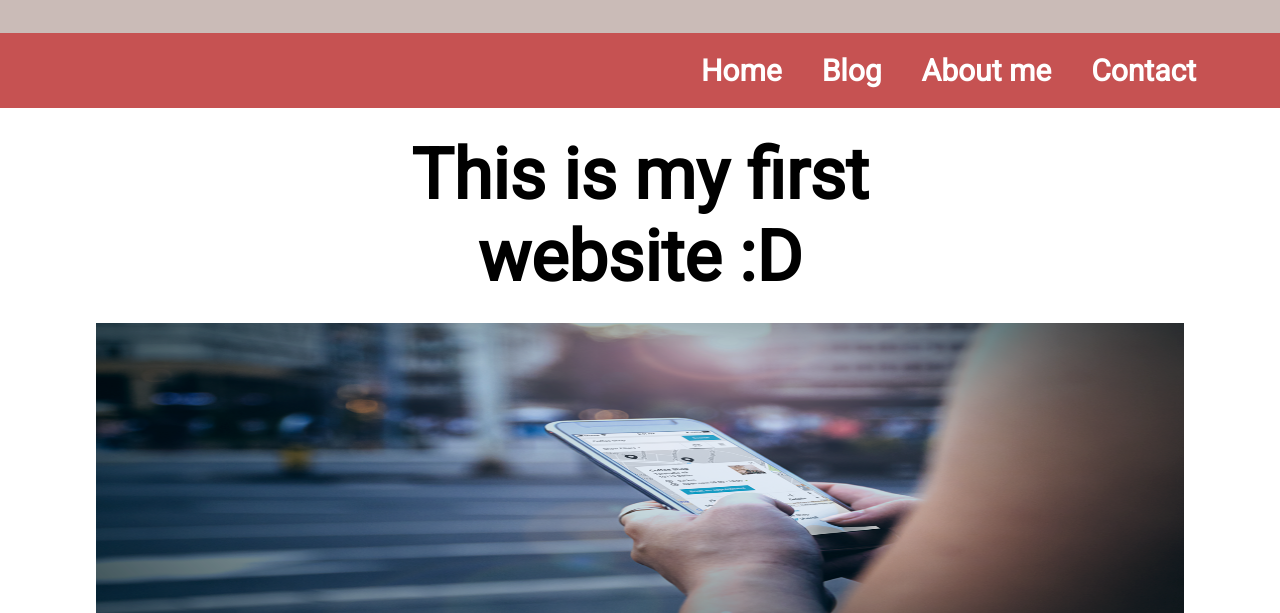
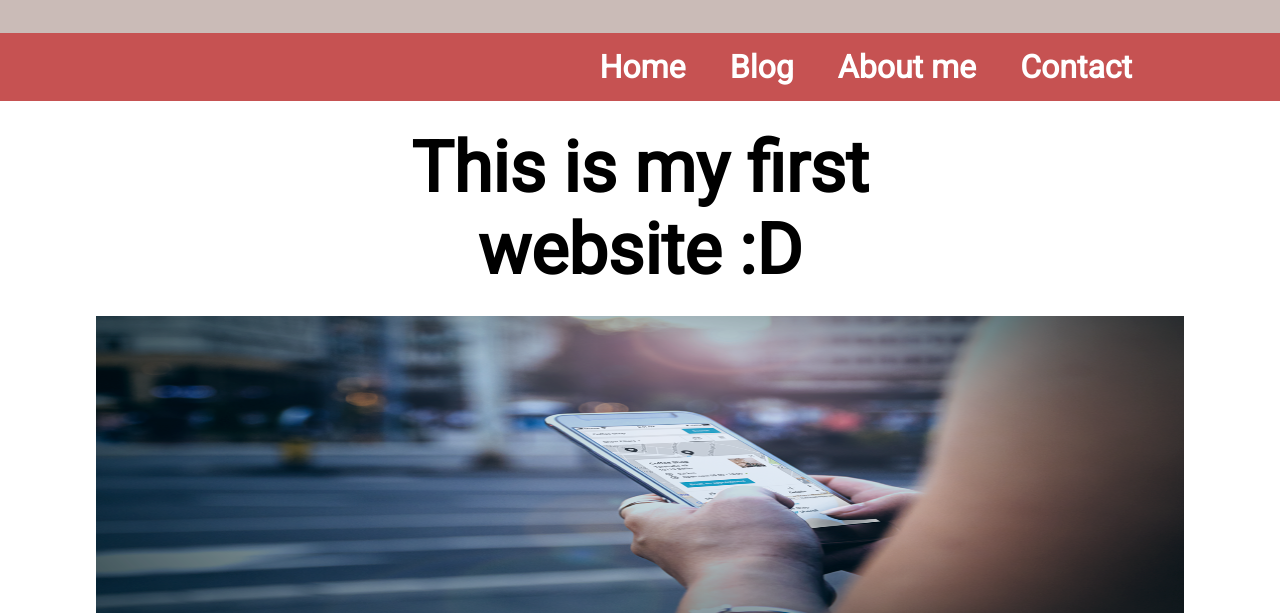
Before and after one commit to philipm92/FE21-CR01-Philip, a plain HTML site: page index.htm in a window 1280 px wide. Shown: the part 117-730 px from the top of the page. Drawn offline with nearby package versions, Linux system fonts and the light colour scheme.

Commit message:
Finally fixed and created header with ul,li+nav

```diff
--- a/css/styling.css
+++ b/css/styling.css
@@ -34,7 +34,7 @@ h1 {
 }
 
 h3 {
-    font-size: 180%;
+    font-size: 160%;
 }
 
 h4 {
@@ -82,6 +82,47 @@ header .div2 img {
 
 /* navigation styling */
 nav {
+    text-align: right;
+    margin: 0;
+    padding: 0;
+}
+
+ul {
+    list-style-type: none;
+    margin: 0;
+    padding: 0 10% 0 0;
+    overflow: hidden;
+    background-color: #c65252;
+}
+
+ul li {
+    display: inline-block;
+    margin: 0;
+    padding: 0;
+}
+
+ul li a {
+    display: inline-block;
+    color: #ffffff;
+    text-decoration: none;
+    margin: 0;
+    padding: 15px 20px;
+    font-size: 200%;
+    font-family: Roboto;
+    font-weight: bolder;
+}
+
+ul li a:hover {
+    background-color: #cabbb7;
+}
+
+    /* #active-tab { background-color: #c88684; }   */
+
+
+/*#active-tab { background-color: #c88684; }*/
+
+/* Old navigation based on a nav+div ONLY
+nav {
     overflow: hidden;
     width: 100%;
     background-color: #c65252;
@@ -94,7 +135,7 @@ nav a {
     text-align: center;
     padding: 20px;
     text-decoration: none;
-    font-size: 30px;
+    font-size: 200%;
     font-family: Roboto;
     font-weight: bolder;
 }
@@ -107,8 +148,8 @@ nav a {
 nav a:hover {
     background-color: #cabbb7;
 }
+*/
 
-/*#active-tab { background-color: #c88684; }*/
 
 
 
--- a/index.htm
+++ b/index.htm
@@ -21,10 +21,11 @@
                 <h4>Philip Mahlberg - Future Full Stack Web Developer</h4>
             </div>
             <div class="div2">
-                <img src="img/logo.png" alt="Footer Logo" />
+                <img src="img/logo.png" alt="Header Logo" />
             </div>
         </header>
 
+        <!-- Old navigation based on a nav+div ONLY
         <nav>
             <div class="nav-right">
                 <a href="#home" id="active-tab">Home</a>
@@ -32,6 +33,15 @@
                 <a href="#about">About me</a>
                 <a href="#contact">Contact</a>
             </div>
+        </nav>
+        -->
+        <nav>
+            <ul>
+                <li><a href="#home" id="active-tab">Home</a></li>
+                <li><a href="#blog">Blog</a></li>
+                <li><a href="#about">About me</a></li>
+                <li><a href="#contact">Contact</a></li>
+            </ul>
         </nav>
 
         <h1>This is my first <br />website :D</h1>
```
